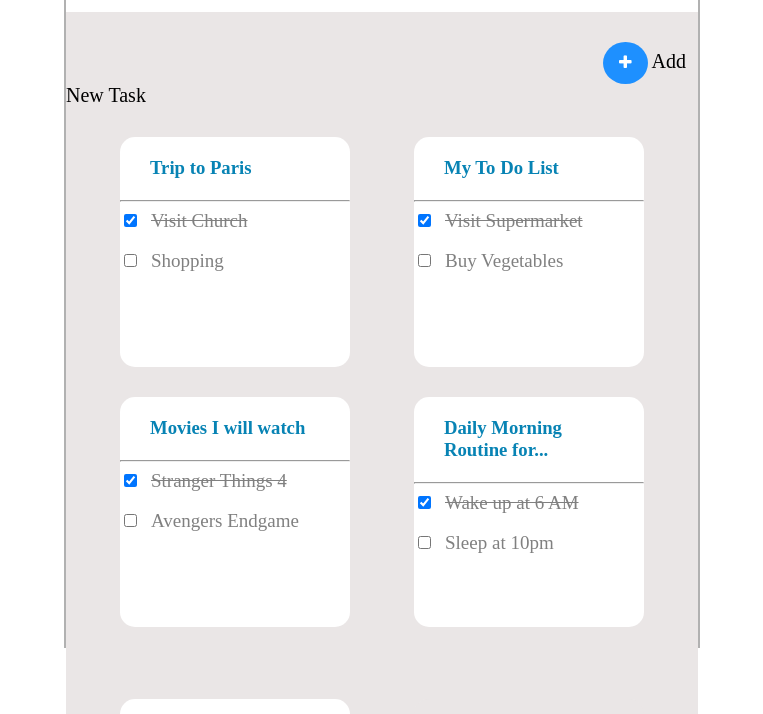
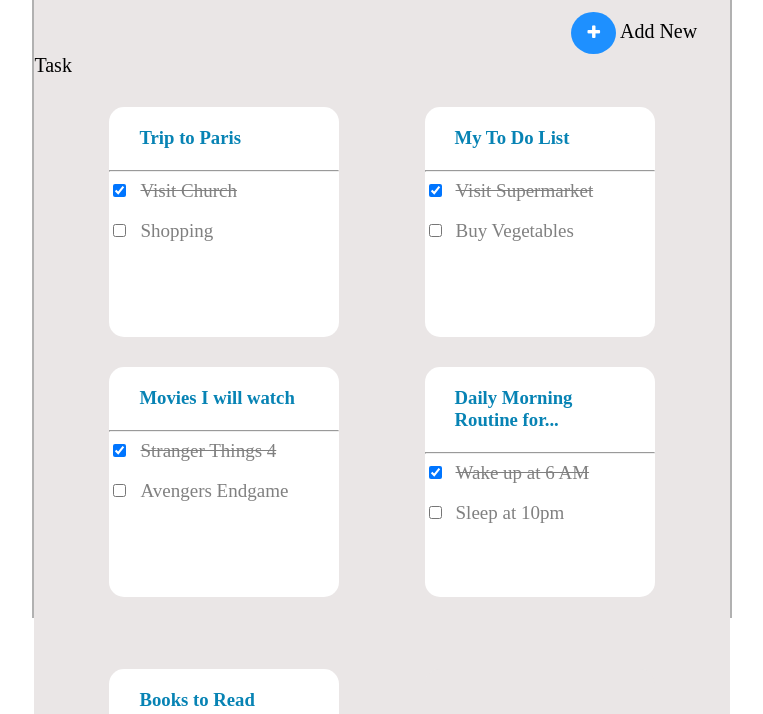
Before and after one commit to Ankita-01Mishra/DEMO-TODO-UI, a plain HTML site: page index.html in a window 1280 px wide. Shown: the part 181-895 px from the top of the page, without its empty margins (258-1021 px from the left). Drawn offline with Linux system fonts and the light colour scheme.

Commit message:
CSS demo

```diff
--- a/styles.css
+++ b/styles.css
@@ -2,10 +2,10 @@
     /* position: absolute;
     top: 90px;
     left: 300px; */
-    width: 50%;
+    width: 55%;
     height: 735px;
     border: 2px solid rgb(177, 177, 177);
-    margin: 90px auto;
+    margin: 60px auto;
     /* background-color: rgb(234, 230, 230) ;*/
 }
 h1{
```
